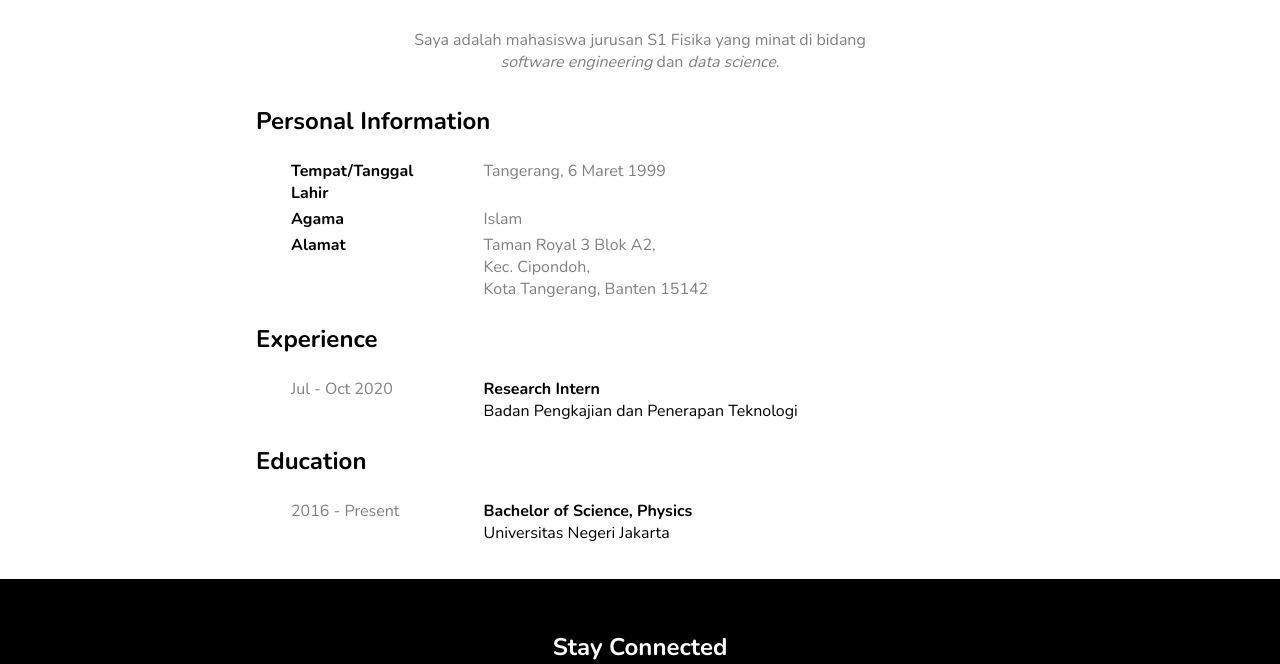
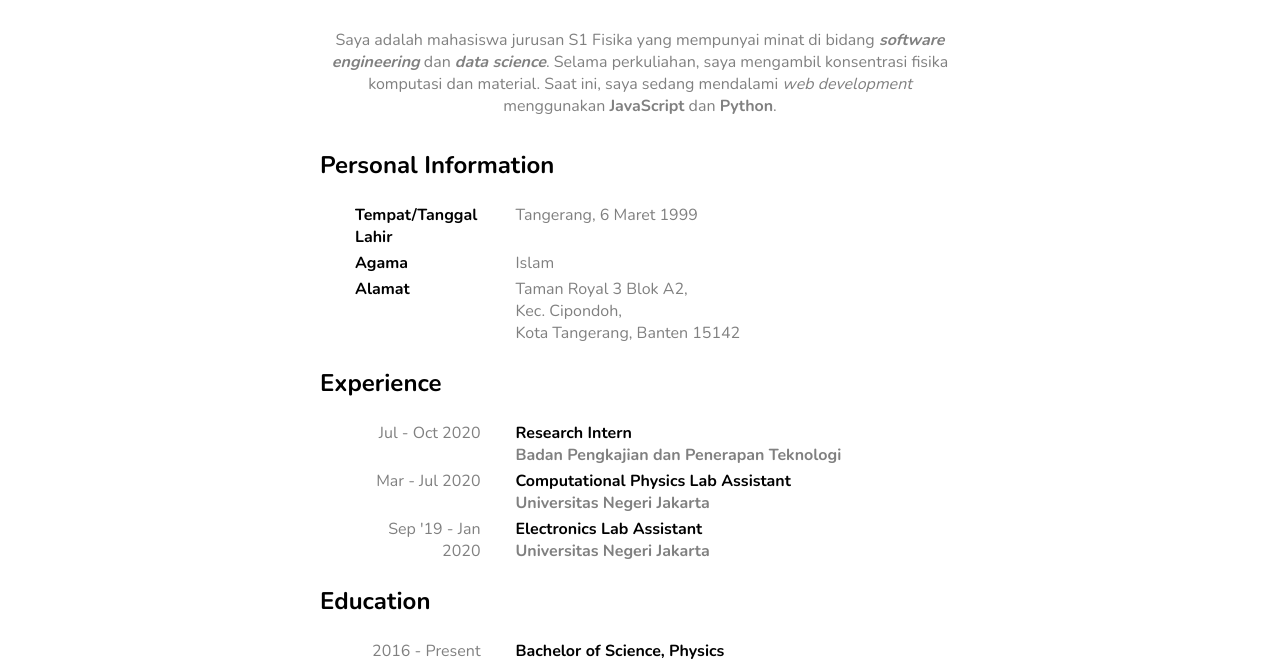
Before and after one commit to nurhusni/VueJS-Batch-27, a plain HTML site: page Tugas-2-HTML-CSS/biodata.html in a window 1280 px wide. Shown: the part 127-791 px from the top of the page. Drawn offline with nearby package versions, Linux system fonts and the light colour scheme.

Commit message:
mengedit halaman biodata

```diff
--- a/Tugas-2-HTML-CSS/biodata.css
+++ b/Tugas-2-HTML-CSS/biodata.css
@@ -9,6 +9,11 @@ header {
   display: flex;
   justify-content: center;
   align-items: center;
+}
+
+main {
+  margin-left: 4rem;
+  margin-right: 4rem;
 }
 
 footer {
@@ -59,29 +64,29 @@ table {
   justify-content: space-around;
 }
 
-.container-details {
-}
-
 .container-footer {
   padding: 2rem 16rem;
   text-align: center;
 }
 
-.details-timeline {
-  margin-left: 2rem;
-  margin-right: 2rem;
-  text-align: justify;
+.details {
+  margin: 0;
+}
+
+.details-sub {
   color: #808080;
 }
 
-.details-education {
-  margin: 0;
+.details-year {
+  color: #808080;
+  text-align: right;
+  padding-right: 2rem;
 }
 
 .summary {
   text-align: center;
   color: #808080;
-  margin: 2rem 8rem;
+  margin: 2rem 0;
 }
 
 .table-info-key {
@@ -93,10 +98,6 @@ table {
   color: #808080;
 }
 
-.table-year {
-  color: #808080;
-}
-
 #bio-photo {
   width: 16%;
   height: 16%;
--- a/Tugas-2-HTML-CSS/biodata.html
+++ b/Tugas-2-HTML-CSS/biodata.html
@@ -22,8 +22,11 @@
 
         <main>
             <p class="summary">
-                Saya adalah mahasiswa jurusan S1 Fisika yang minat di bidang <em>software engineering</em> dan <em>data
-                    science</em>.
+                Saya adalah mahasiswa jurusan S1 Fisika yang mempunyai minat di bidang <em><strong>software
+                        engineering</strong></em> dan <em><strong>data science</strong></em>.
+                Selama perkuliahan, saya mengambil konsentrasi fisika komputasi dan material.
+                Saat ini, saya sedang mendalami <em>web development</em> menggunakan <strong>JavaScript</strong> dan
+                <strong>Python</strong>.
             </p>
             <h2>Personal Information</h2>
             <table style="width: 100%">
@@ -58,10 +61,26 @@
                 </colgroup>
 
                 <tr>
-                    <td class="table-year">Jul - Oct 2020</td>
+                    <td class="details-year">Jul - Oct 2020</td>
                     <td>
-                        <p class="details-education"><b>Research Intern</b></p>
-                        <p class="details-education">Badan Pengkajian dan Penerapan Teknologi</p>
+                        <p class="details"><strong>Research Intern</strong></p>
+                        <p class="details details-sub"><strong>Badan Pengkajian dan Penerapan Teknologi</strong></p>
+                    </td>
+                </tr>
+
+                <tr>
+                    <td class="details-year">Mar - Jul 2020</td>
+                    <td>
+                        <p class="details"><strong>Computational Physics Lab Assistant</strong></p>
+                        <p class="details details-sub"><strong>Universitas Negeri Jakarta</strong></p>
+                    </td>
+                </tr>
+
+                <tr>
+                    <td class="details-year">Sep '19 - Jan 2020</td>
+                    <td>
+                        <p class="details"><strong>Electronics Lab Assistant</strong></p>
+                        <p class="details details-sub"><strong>Universitas Negeri Jakarta</strong></p>
                     </td>
                 </tr>
             </table>
@@ -74,10 +93,11 @@
                 </colgroup>
 
                 <tr>
-                    <td class="table-year">2016 - Present</td>
+                    <td class="details-year">2016 - Present</td>
                     <td>
-                        <p class="details-education"><b>Bachelor of Science, Physics</b></p>
-                        <p class="details-education">Universitas Negeri Jakarta</p>
+                        <p class="details"><strong>Bachelor of Science, Physics</strong></p>
+                        <p class="details details-sub"><strong>Universitas Negeri Jakarta</strong></p>
+                        <p class="details details-sub">Specialization: Computational Material Physics</p>
                     </td>
                 </tr>
             </table>
```
